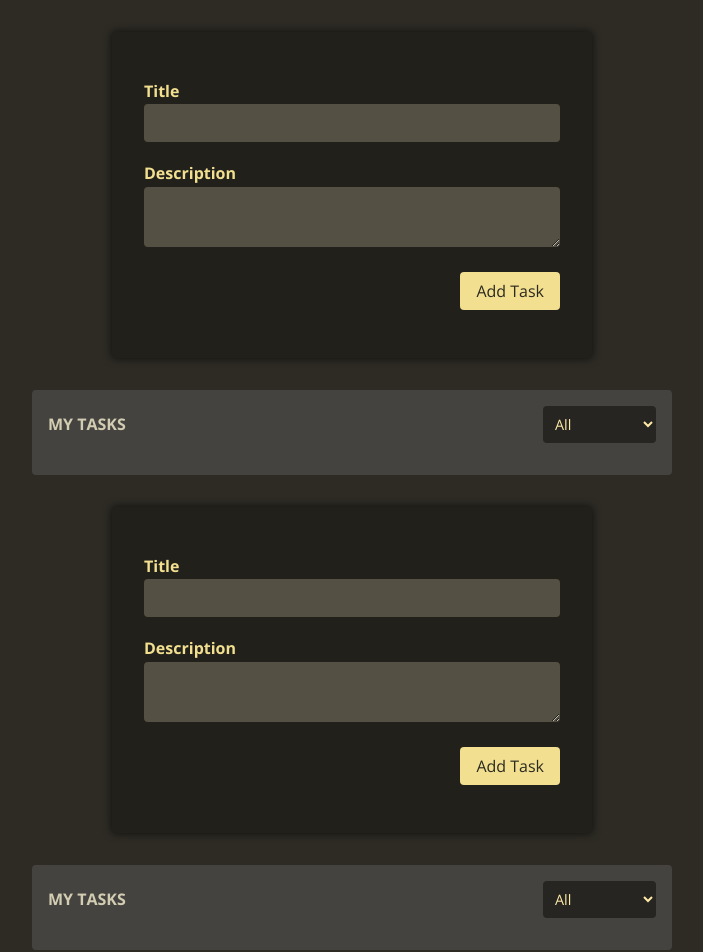
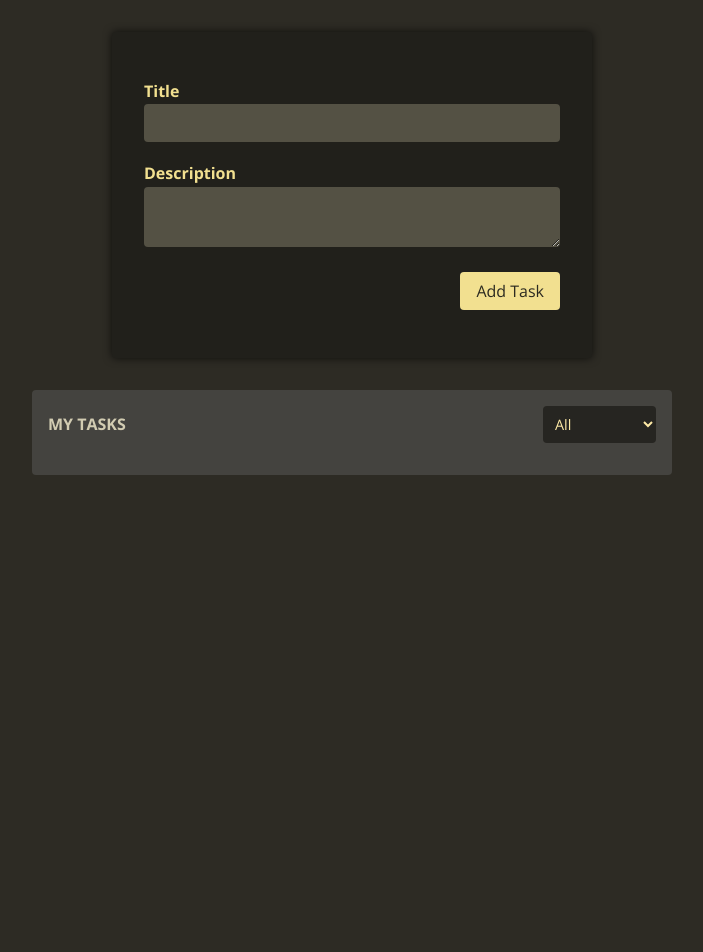
Before and after one commit to juanmiguel431/angular-dependency-injection, an Angular app: page / in a window 1280 px wide. Shown: the top 952 px of the page, without its empty margins (288-991 px from the left). After the commit the page ends 800 px from the top, so only its background shows below. Built offline with nearby package versions, Linux system fonts and the light colour scheme.

Commit message:
Comment out duplicate `<app-tasks />` declaration and inlined `TaskService` provider in `TasksComponent`, re-enable its root-level injection decorator.

```diff
--- a/src/app/app.html
+++ b/src/app/app.html
@@ -1,2 +1,2 @@
 <app-tasks />
-<app-tasks />
+<!--<app-tasks />-->
--- a/src/app/tasks/task.service.ts
+++ b/src/app/tasks/task.service.ts
@@ -3,9 +3,9 @@ import { AddTask, Task, TaskStatus } from './task.model';
 import { v4 as uuidv4 } from 'uuid';
 
 
-// @Injectable({
-//   providedIn: 'root',
-// })
+@Injectable({
+  providedIn: 'root',
+})
 export class TaskService {
   private _tasks = signal<Task[]>([]);
 
--- a/src/app/tasks/tasks.component.ts
+++ b/src/app/tasks/tasks.component.ts
@@ -9,6 +9,6 @@ import { TaskService } from './task.service';
   standalone: true,
   templateUrl: './tasks.component.html',
   imports: [NewTaskComponent, TasksListComponent],
-  providers: [TaskService]
+  // providers: [TaskService]
 })
 export class TasksComponent {}
```
